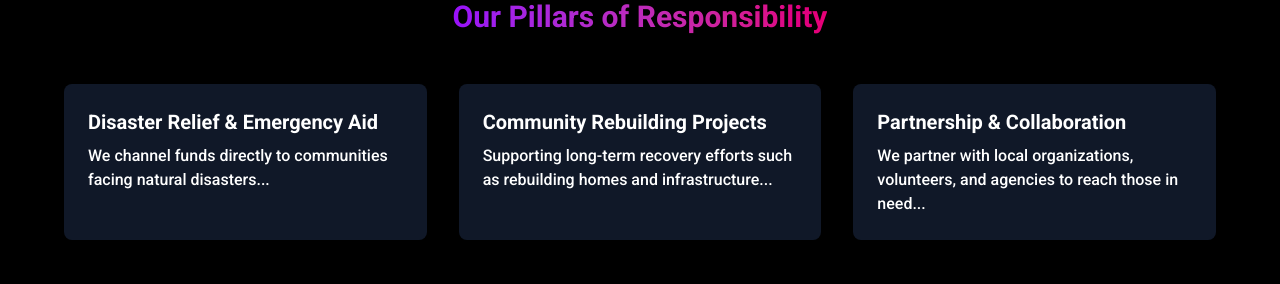
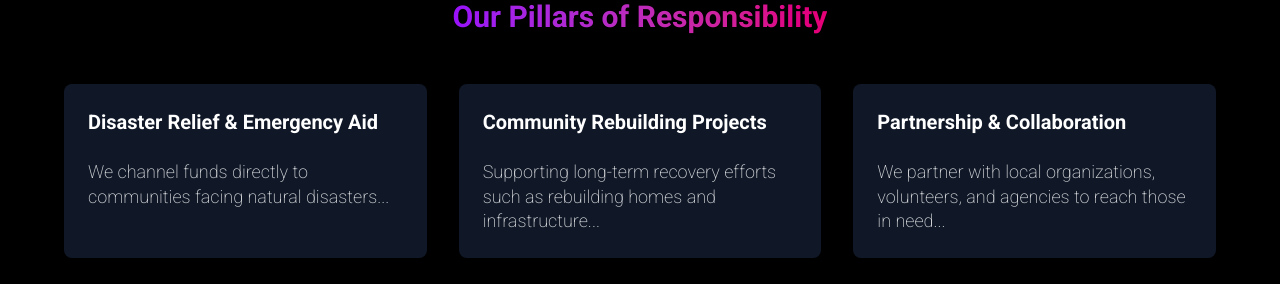
Before and after one commit to NETAD-MIKHAIL/hexaprime-portal, a Next.js app: page / in a window 1280 px wide. Shown: the part 2719-3003 px from the top of the page. Built offline with nearby package versions, Linux system fonts and the light colour scheme.

Commit message:
Update page.tsx

```diff
--- a/app/page.tsx
+++ b/app/page.tsx
@@ -186,15 +186,21 @@ export default function Home() {
       <div className="grid md:grid-cols-3 gap-8">
       <div className="bg-gray-900 p-6 rounded-lg shadow-lg">
         <h3 className="text-xl font-semibold mb-2">Disaster Relief & Emergency Aid</h3>
-          <p>We channel funds directly to communities facing natural disasters...</p>
+          <p className="max-w-7xl mt-6 text-white/80 text-sm sm:text-base md:text-lg leading-snug font-light">
+            We channel funds directly to communities facing natural disasters...
+          </p>
       </div>
       <div className="bg-gray-900 p-6 rounded-lg shadow-lg">
         <h3 className="text-xl font-semibold mb-2">Community Rebuilding Projects</h3>
-        <p>Supporting long-term recovery efforts such as rebuilding homes and infrastructure...</p>
+        <p className="max-w-7xl mt-6 text-white/80 text-sm sm:text-base md:text-lg leading-snug font-light">
+          Supporting long-term recovery efforts such as rebuilding homes and infrastructure...
+        </p>
       </div>
       <div className="bg-gray-900 p-6 rounded-lg shadow-lg">
         <h3 className="text-xl font-semibold mb-2">Partnership & Collaboration</h3>
-          <p>We partner with local organizations, volunteers, and agencies to reach those in need...</p>
+          <p className="max-w-7xl mt-6 text-white/80 text-sm sm:text-base md:text-lg leading-snug font-light">
+            We partner with local organizations, volunteers, and agencies to reach those in need...
+          </p>
           </div>
         </div>
       </section>
```
